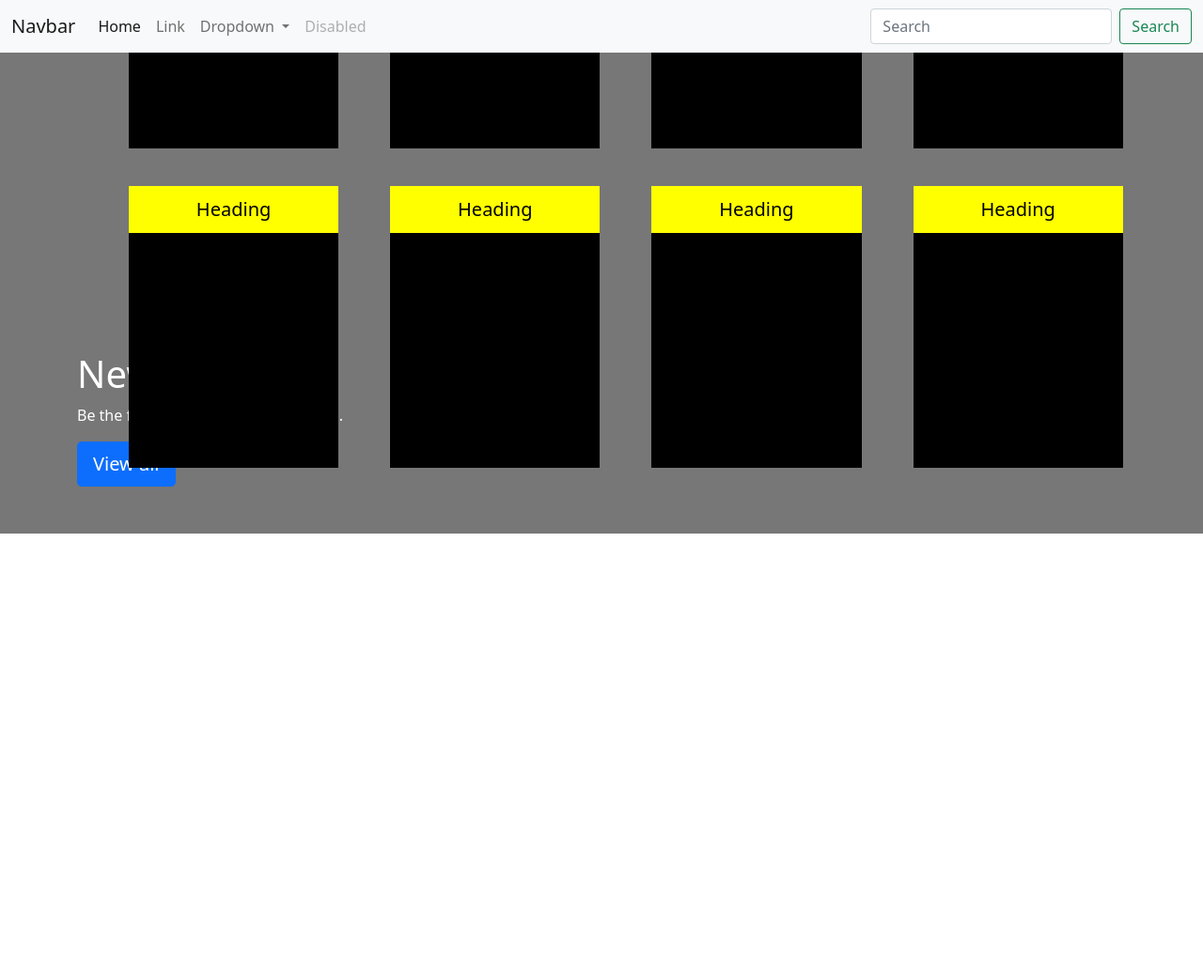
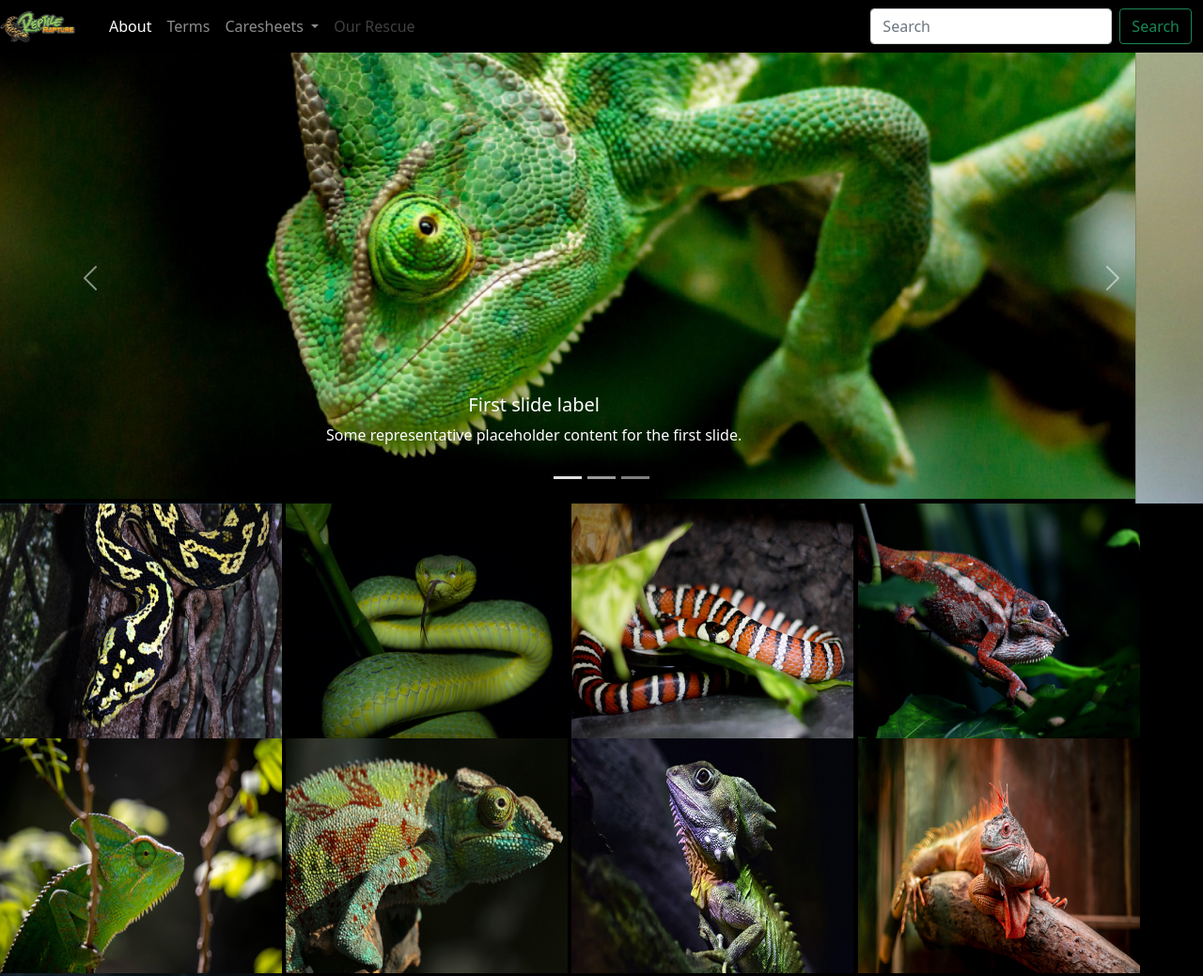
Before and after one commit to eduardorioss/eduardorioss.github.io, a plain HTML site: page index.html in a window 1280 px wide. Shown: the top 1039 px of the page at 94% size. Before the commit the page ends 800 px from the top, so only its background shows below. Drawn offline with nearby package versions, Linux system fonts and the light colour scheme.

Commit message:
progress

```diff
--- /dev/null
+++ b/css/style.css
@@ -0,0 +1,3 @@
+body {
+	background-color:black
+}
--- a/index.html
+++ b/index.html
@@ -9,6 +9,11 @@
     <link href="https://cdn.jsdelivr.net/npm/bootstrap@5.1.3/dist/css/bootstrap.min.css" rel="stylesheet" integrity="sha384-1BmE4kWBq78iYhFldvKuhfTAU6auU8tT94WrHftjDbrCEXSU1oBoqyl2QvZ6jIW3" crossorigin="anonymous">
 
     <title>Hello, world!</title>
+    <link href="css/style.css" type="text/css" rel="stylesheet" >
+
+
+
+
   </head>
   <body>
 
@@ -17,31 +22,25 @@
 
 
 
-
-
-
-
-
-
-
-
-    <nav class="navbar navbar-expand-lg navbar-light bg-light">
+    <nav class="navbar navbar-expand-lg navbar-dark bg-black">
+        <img src="images/logo.jpg" alt="images logo" width="80" height="35"
+        class="d-inline-block align-left" />
   <div class="container-fluid">
-    <a class="navbar-brand" href="#">Navbar</a>
+    <a class="navbar-brand" href="#"></a>
     <button class="navbar-toggler" type="button" data-bs-toggle="collapse" data-bs-target="#navbarSupportedContent" aria-controls="navbarSupportedContent" aria-expanded="false" aria-label="Toggle navigation">
       <span class="navbar-toggler-icon"></span>
     </button>
     <div class="collapse navbar-collapse" id="navbarSupportedContent">
       <ul class="navbar-nav me-auto mb-2 mb-lg-0">
         <li class="nav-item">
-          <a class="nav-link active" aria-current="page" href="#">Home</a>
+          <a class="nav-link active" aria-current="page" href="#">About</a>
         </li>
         <li class="nav-item">
-          <a class="nav-link" href="#">Link</a>
+          <a class="nav-link" href="#">Terms</a>
         </li>
         <li class="nav-item dropdown">
           <a class="nav-link dropdown-toggle" href="#" id="navbarDropdown" role="button" data-bs-toggle="dropdown" aria-expanded="false">
-            Dropdown
+            Caresheets
           </a>
           <ul class="dropdown-menu" aria-labelledby="navbarDropdown">
             <li><a class="dropdown-item" href="#">Action</a></li>
@@ -51,7 +50,7 @@
           </ul>
         </li>
         <li class="nav-item">
-          <a class="nav-link disabled">Disabled</a>
+          <a class="nav-link disabled">Our Rescue</a>
         </li>
       </ul>
       <form class="d-flex">
@@ -71,122 +70,110 @@
 
 
 
+<div id="carouselExampleCaptions" class="carousel slide" data-bs-ride="carousel">
+  <div class="carousel-indicators">
+    <button type="button" data-bs-target="#carouselExampleCaptions" data-bs-slide-to="0" class="active" aria-current="true" aria-label="Slide 1"></button>
+    <button type="button" data-bs-target="#carouselExampleCaptions" data-bs-slide-to="1" aria-label="Slide 2"></button>
+    <button type="button" data-bs-target="#carouselExampleCaptions" data-bs-slide-to="2" aria-label="Slide 3"></button>
+  </div>
+  <div class="carousel-inner">
+    <div class="carousel-item active">
+      <img src="images/image1.jpg" class="d-block w-100" alt="...">
+      <div class="carousel-caption d-none d-md-block">
+        <h5>First slide label</h5>
+        <p>Some representative placeholder content for the first slide.</p>
+
+      </div>
+    </div>
+    <div class="carousel-item">
+      <img src="images/image2.jpg" class="d-block w-100" alt="...">
+      <div class="carousel-caption d-none d-md-block">
+        <h5>Second slide label</h5>
+        <p>Some representative placeholder content for the second slide.</p>
+      </div>
+    </div>
+    <div class="carousel-item">
+      <img src="images/image3.jpg" class="d-block w-100" alt="...">
+      <div class="carousel-caption d-none d-md-block">
+        <h5>Third slide label</h5>
+        <p>Some representative placeholder content for the third slide.</p>
+      </div>
+    </div>
+  </div>
+  <button class="carousel-control-prev" type="button" data-bs-target="#carouselExampleCaptions" data-bs-slide="prev">
+    <span class="carousel-control-prev-icon" aria-hidden="true"></span>
+    <span class="visually-hidden">Previous</span>
+  </button>
+  <button class="carousel-control-next" type="button" data-bs-target="#carouselExampleCaptions" data-bs-slide="next">
+    <span class="carousel-control-next-icon" aria-hidden="true"></span>
+    <span class="visually-hidden">Next</span>
+  </button>
+</div>
 
 
 
 
 
 
-    <style>
-  .carousel-item {
-    height: 32rem;
-    background-color: #777;
-    color: white;
-    position: relative;
-  }
-  .container {
-    position: absolute;
-    bottom:0;
-    left:0;
-    right:0;
-    padding-bottom:50px;
-  }
-</style>
+
+
+<img src="images/image4.jpg"
+     alt="black and yellow snake"
+     title="Mangrove snake - $200.00"
+     width="300"
+     height="250" />
+
+ <img src="images/image5.jpg"
+      alt="green snake"
+      title="Mangrove snake - $200.00"
+      width="300"
+      height="250" />
+
+<img src="images/image6.jpg"
+     alt="black and red sanke"
+     title="Mangrove snake - $200.00"
+     width="300"
+     height="250" />
 
 
 
+<img src="images/image7.jpg"
+     alt="black and yellow snake"
+     title="Mangrove snake - $200.00"
+     width="300"
+     height="250" />
+
+<img src="images/image8.jpg"
+     alt="green snake"
+     title="Mangrove snake - $200.00"
+     width="300"
+     height="250" />
+
+<img src="images/image9.jpg"
+     alt="black and red sanke"
+     title="Mangrove snake - $200.00"
+     width="300"
+     height="250" />
 
 
-  <div i="myCarousel" class="carousel slide"
-  data-ride="carousel">
-      <ol class="carousel-indicators">
-        <li data-target="#myCarousel"
-        data-slide-to="0" class="active"></li>
-        <li data-target="#myCarousel"
-        data-slide-to="1"></li>
-      </ol>
-  <div class="carousel-inner">
-        <div class="carousel-item active">
-        <div class="container">
-          <h1>New Reptiles</h1>
-          <p>Be the first to get our newest reptiles.</p>
-          <a href="#" class="btn btn-lg btn-primary">
-            View all
-          </a>
-      </div>
-        </div>
-        <div class="carousel-item">
-      <div class="container">
-            <h1>New Reptiles</h1>
-            <p>Be the first to get our newest reptiles.</p>
-            <a href="#" class="btn btn-lg btn-primary">
-              View all
-            </a>
-        </div>
-    </div>
 
-    <div class="container">
-          <ul>
-              <li> <div class="bottom">Heading</div> </li>
-              <li> <div class="bottom">Heading</div> </li>
-              <li> <div class="bottom">Heading</div> </li>
-              <li> <div class="bottom">Heading</div> </li>
-              <li> <div class="bottom">Heading</div> </li>
-              <li> <div class="bottom">Heading</div> </li>
-              <li> <div class="bottom">Heading</div> </li>
-              <li> <div class="bottom">Heading</div> </li>
+<img src="images/image10.jpg"
+     alt="black and yellow snake"
+     title="Mangrove snake - $200.00"
+     width="300"
+     height="250" />
 
-          </ul>
-      </div>
+<img src="images/image11.jpg"
+     alt="green snake"
+     title="Mangrove snake - $200.00"
+     width="300"
+     height="250" />
 
-    <style>
-      .container{
-    width: 90%;
-    margin: auto;
-    overflow: hidden;
-    background: none;
-    margin-top: 20px;
-    }
-
-    .container ul{
-    padding: 0px;
-    margin: 0px;
-    }
-
-
-    .container ul li{
-    float:left;
-    list-style: none;
-    width:20%;
-    height:300px;
-    background: black;
-    margin :20px 0px 20px 55px;
-    border:2px solid none;
-    box-sizing: border-box;
-
-    }
-    .container ul li:hover{
-    opacity: 0.8;
-    }
-
-    .container ul li .bottom{
-    width: 100%;
-    height:50px;
-    line-height: 50px;
-    background: yellow;
-    text-align: center;
-    color:black;
-    font-size: 20px;
-
-    }
-
-    @media screen and (max-width:1250px){
-    .container ul li{
-        width:40%;
-        margin-left: 40px;
-
-
-    }
+<img src="images/image12.jpg"
+     alt="black and red sanke"
+     title="Mangrove snake - $200.00"
+     width="300"
+     height="250" />
 
 
 
@@ -211,47 +198,6 @@
 
 
 
-
-
-
-
-
-
-
-
-
-
-
-
-
-
-
-
-
-
-
-
-
-
-
-
-
-
-
-
-
-
-
-
-    <!-- Optional JavaScript; choose one of the two! -->
-
-    <!-- Option 1: Bootstrap Bundle with Popper -->
-    <script src="https://cdn.jsdelivr.net/npm/bootstrap@5.1.3/dist/js/bootstrap.bundle.min.js" integrity="sha384-ka7Sk0Gln4gmtz2MlQnikT1wXgYsOg+OMhuP+IlRH9sENBO0LRn5q+8nbTov4+1p" crossorigin="anonymous"></script>
-
-    <!-- Option 2: Separate Popper and Bootstrap JS -->
-    <!--
-    <script src="https://cdn.jsdelivr.net/npm/@popperjs/core@2.10.2/dist/umd/popper.min.js" integrity="sha384-7+zCNj/IqJ95wo16oMtfsKbZ9ccEh31eOz1HGyDuCQ6wgnyJNSYdrPa03rtR1zdB" crossorigin="anonymous"></script>
-    <script src="https://cdn.jsdelivr.net/npm/bootstrap@5.1.3/dist/js/bootstrap.min.js" integrity="sha384-QJHtvGhmr9XOIpI6YVutG+2QOK9T+ZnN4kzFN1RtK3zEFEIsxhlmWl5/YESvpZ13" crossorigin="anonymous"></script>
-    -->
-  </body>
-</html>
+<script src="https://cdn.jsdelivr.net/npm/bootstrap@5.1.3/dist/js/bootstrap.bundle.min.js" integrity="sha384-ka7Sk0Gln4gmtz2MlQnikT1wXgYsOg+OMhuP+IlRH9sENBO0LRn5q+8nbTov4+1p" crossorigin="anonymous"></script>
+       </body>
+        </html>
```
Also changed, not shown: test.html (added, +21 -0 lines), images/image1.jpg (added), images/image10.jpg (added), images/image11.jpg (added), images/image12.jpg (added), images/image2.jpg (added), images/image3.jpg (added), images/image4.jpg (added), images/image5.jpg (added), images/image6.jpg (added), images/image7.jpg (added), images/image8.jpg (added), images/image9.jpg (added), images/logo.jpg (added), 3 other files.
